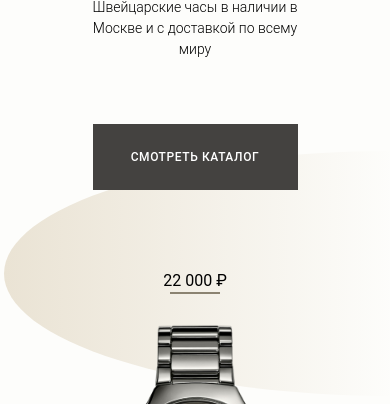
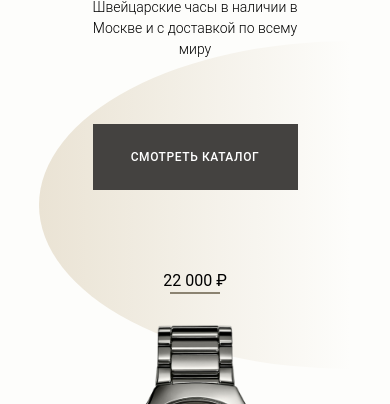
Before and after one commit to extroblade/conquest-layout, a plain HTML site: page index.html in a window 390 px wide. Shown: the part 440-844 px from the top of the page. Drawn offline with Linux system fonts and the light colour scheme.

Commit message:
ellipse fix

```diff
--- a/index.html
+++ b/index.html
@@ -49,10 +49,8 @@
     </header>
 
     <main>
-
-        <div class="ellipse"></div>
-
         <div class="first-screen">
+            <div class="ellipse"></div>
             <article>
                 <div class="line "></div>
                 <h2> Весна/Лето 2019</h2>
--- a/styles/styles.sass
+++ b/styles/styles.sass
@@ -30,8 +30,8 @@ body
 
 .ellipse
     position: absolute
-    bottom: 2vw
-    left: 35vw
+    bottom: 9vw
+    left: 43vw
     display: flex
     width: 450px
     aspect-ratio: 0.5
@@ -159,6 +159,7 @@ p
     .header
         padding: 0 40px
 
+
 @media (max-width: 767px)
     .nav
         margin-bottom: 10px
@@ -272,8 +273,9 @@ main
 
 @media (max-width: 992px)
     .ellipse
-        top: 8vw
-        left: 15vw
+        width: 30vw
+        top: 40vh
+        left: 18vw
     .first-screen
         flex-direction: column
         margin: 0 80px
@@ -281,8 +283,9 @@ main
 
 @media (max-width: 767px)
     .ellipse
-        top: 70vh
-        left: 1vw
+        width: 80vw
+        top: 57vh
+        left: 10vw
     .first-screen
         font-size: 7px
         margin: 0 10px
@@ -430,8 +433,7 @@ main
     display: flex
     flex-direction: row
     justify-content: space-around
-    padding: 0 10vw
-    padding-top: 60px
+    padding: 60px 10vw
     &__images
         display: flex
         flex-direction: column
```
Also changed, not shown: styles/styles.css, 1 other file.
